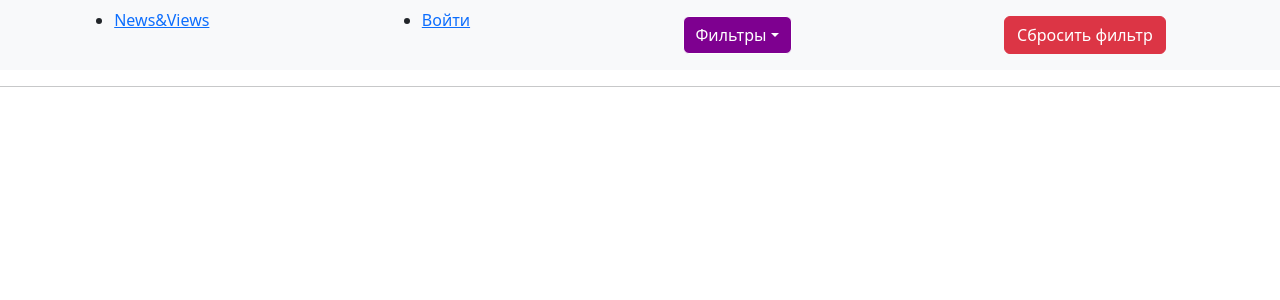
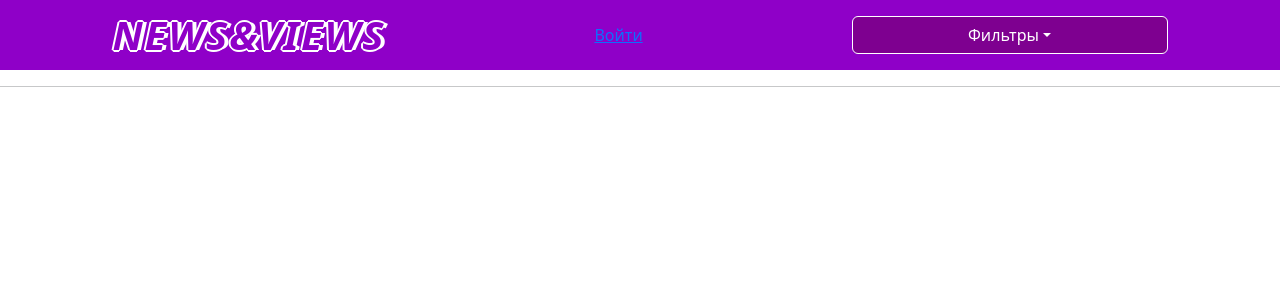
Before and after one commit to efsnail007/LMS_proj_news, a Django app: page / in a window 1280 px wide. Shown: the top 300 px of the page. Run offline with Django 5.2, Linux system fonts and the light colour scheme; data that the repository does not hold is empty; some libraries are stand-ins or nearby versions.

Commit message:
menu was styled

```diff
--- a/src/news/static/css/addition_to_bootstrap.css
+++ b/src/news/static/css/addition_to_bootstrap.css
@@ -141,3 +141,25 @@ textarea {
 .carousel-indicators .not-active {
     background-color: #736F72;
 }
+
+.logo-border {
+  font-weight: bold; /* Жирный шрифт */
+
+  border-radius: 10px; /* Скругленные углы */
+  text-transform: uppercase; /* Заглавные буквы */
+  letter-spacing: 2px; /* Межбуквенный интервал */
+  animation: title-animation 3s ease-in-out infinite; /* Анимация */
+    text-shadow: 4px 0 #fff, -2px 0 #fff, 0 2px #fff, 0 -2px #fff,
+               1px 1px #fff, -1px -1px #fff, 1px -1px #fff, -1px 1px #fff;
+}
+
+@keyframes .logo-border  {
+  0% { transform: scale(1); }
+  50% { transform: scale(1.1); }
+  100% { transform: scale(1); }
+}
+
+.menu-background {
+    list-style-type:none;
+    background-color: #8F00C8;
+}
--- a/src/news/templates/base/base.html
+++ b/src/news/templates/base/base.html
@@ -5,6 +5,7 @@
     <meta name="viewport" content="width=device-width, initial-scale=1.0">
     <title>{% block title %}{% endblock %}</title>
     {% load static %}
+    <link rel="shortcut icon" type="image/x-icon" href="{% static 'favicon/favicon.png' %}"/>
     <link rel="stylesheet" href="{% static 'bootstrap/css/bootstrap.min.css' %}">
     <link rel="stylesheet" href="{% static 'css/addition_to_bootstrap.css' %}">
     <script src="https://code.jquery.com/jquery-3.1.1.min.js"></script>
@@ -13,14 +14,20 @@
     {% endblock %}
 </head>
 <body>
-    <ul class="d-flex flex-wrap justify-content-around p-2 w-100 sticky-top z-3 bg-light mb-2">
+    <ul class="d-flex flex-wrap justify-content-around align-items-center p-2 w-100 sticky-top z-3 mb-2 menu-background">
         <!-- добавить ещё аватарку пользователя -->
-        <li><a href="{% url 'news_feed:news-feed' %}">News&Views</a></li>
+        <li><a href="{% url 'news_feed:news-feed' %}" class="text-decoration-none display-6 logo-border text-color"><strong><em>News&Views</em></strong></a></li>
          {% if request.user.is_authenticated %}
-            <li><a href="{% url 'user_page:user-page' request.user.username %}">Профиль</a></li>
-            <li><a href="">Сообщения</a></li> <!-- ссылка должна вести на страницу с сообщениями -->
-            <li><a href="{% url 'user_page:follows' request.user.username %}">Подписки</a></li>
-            <li><a href="{% url 'registration:logout' %}">Выход</a></li>
+            <li class="w-25"><div class="dropdown my-2">
+                <button class="btn dropdown-toggle w-100 btn-filter-on border border-white text-white" type="button" id="dropdownMenu2" data-bs-toggle="dropdown" aria-expanded="false" data-bs-auto-close="outside">Меню</button>
+                <ul class="dropdown-menu w-100 text-center" aria-labelledby="dropdownMenu2">
+                    <li><a href="{% url 'item:item-add' %}" class="dropdown-item btn text-color btn-filter">Добавить запись</a></li>
+                    <li><a class="dropdown-item btn text-color btn-filter" href="{% url 'user_page:user-page' request.user.username %}">Профиль</a></li>
+                    <li><a class="dropdown-item btn text-color btn-filter" href="">Сообщения</a></li> <!-- ссылка должна вести на страницу с сообщениями -->
+                    <li><a class="dropdown-item btn text-color btn-filter" href="{% url 'user_page:follows' request.user.username %}">Подписки</a></li>
+                    <li><a class="dropdown-item btn text-color btn-filter" href="{% url 'registration:logout' %}">Выход</a></li>
+                </ul>
+            </div></li>
         {% else %}
             <li><a href="{% url 'registration:auth' %}">Войти</a></li>
         {% endif %}
--- a/src/news/templates/news_feed/main.html
+++ b/src/news/templates/news_feed/main.html
@@ -5,14 +5,10 @@
 {% block title %} Новостная лента {% endblock %}
 
     {% block addedContent %}
-        {% if request.user.is_authenticated %}
-            <a href="{% url 'item:item-add' %}" class="mt-2 text-color avatar"><svg xmlns="http://www.w3.org/2000/svg"  fill="currentColor" class="bi bi-plus-circle-fill" viewBox="0 0 20 20">
-                  <path d="M16 8A8 8 0 1 1 0 8a8 8 0 0 1 16 0zM8.5 4.5a.5.5 0 0 0-1 0v3h-3a.5.5 0 0 0 0 1h3v3a.5.5 0 0 0 1 0v-3h3a.5.5 0 0 0 0-1h-3v-3z"/>
-                </svg></a>
-        {% endif %}
-        <div class="dropdown my-2">
-            <button class="btn dropdown-toggle btn-filter-on" type="button" id="dropdownMenu" data-bs-toggle="dropdown" aria-expanded="false" data-bs-auto-close="outside">Фильтры</button>
-            <div class="dropdown-menu" aria-labelledby="dropdownMenu">
+        <li class="w-25"><div class="dropdown my-2">
+            <button class="btn dropdown-toggle w-100 btn-filter-on border border-white text-white" type="button" id="dropdownMenu" data-bs-toggle="dropdown" aria-expanded="false" data-bs-auto-close="outside">Фильтры</button>
+            <div class="dropdown-menu w-100 text-center" aria-labelledby="dropdownMenu">
+                <button class="dropdown-item btn text-color btn-filter" id="set-null" type="button">Сбросить фильтр</button>
                 {% if request.user.is_authenticated %}
                 <button class="dropdown-item btn text-color btn-filter" id="for-you" type="button">Для Вас</button>
                 {% endif %}
@@ -23,8 +19,7 @@
                 <button class="dropdown-item btn tag-button text-color btn-filter" type="button">Подписки</button>
                 {% endif %}
             </div>
-        </div>
-        <button class="btn btn-danger my-2" type="button" id="set-null">Сбросить фильтр</button>
+        </div></li>
     {% endblock %}
 {% block content %}
     <hr>
```
Also changed, not shown: src/news/item/migrations/0019_alter_item_created_at_alter_item_updated_at.py (added), src/news/static/favicon/favicon.png (added).
